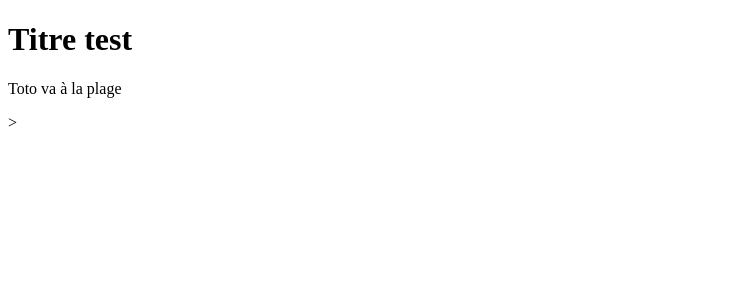
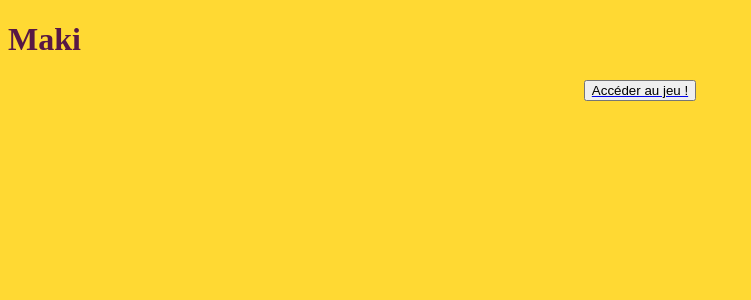
Before and after one commit to AntoineGeoris/ProjetIA, a Flask app: page / in a window 1280 px wide. Shown: the top 300 px of the page, without its empty margins (0-751 px from the left). Run offline with Flask 2, Linux system fonts and the light colour scheme.

Commit message:
update index & game

```diff
--- /dev/null
+++ b/myapp/ia.py
@@ -0,0 +1,4 @@
+
+
+def get_move(self) :
+	pass
--- a/myapp/templates/index.html
+++ b/myapp/templates/index.html
@@ -1,11 +1,37 @@
 <!DOCTYPE html>
 <html>
 	<head>
-		<title>Pomme</title>
+		<style>
+			body {
+				background-color: #ffd933;
+			}
+
+			#gameTitle {
+				text-align: left;
+				font-family: "Fantasy";
+				color : #581845;
+				font-weight: bolder;
+				}
+
+			#gameAccessButton {
+				display : block;
+				margin : auto;
+			}
+
+		</style>
+		<title>Page accueil</title>
+
 	</head>
 	<body>
-		<h1>Titre test</h1>
-		<p>Toto va à la plage </p>
+		<header>
+			<h1 id = "gameTitle">Maki</h1>
+		</header>
+
+		<a href="game"><input type = "button" value = "Accéder au jeu !" id = "gameAccessButton"/></a>
+		<script type="text/javascript">
+
+		</script>
+		<p></p>
 	</body>
-</html>>
+</html>
 </HTML>
--- a/myapp/views.py
+++ b/myapp/views.py
@@ -4,6 +4,9 @@ app = Flask(__name__)
 app.config.from_object('config')
 
 @app.route('/')
-@app.route('/index/')
 def index() :
 	return render_template('index.html')
+
+@app.route('/game/')
+def game() :
+	return render_template('game.html')
```
Also changed, not shown: myapp/templates/game.html (added, +12 -0 lines).
